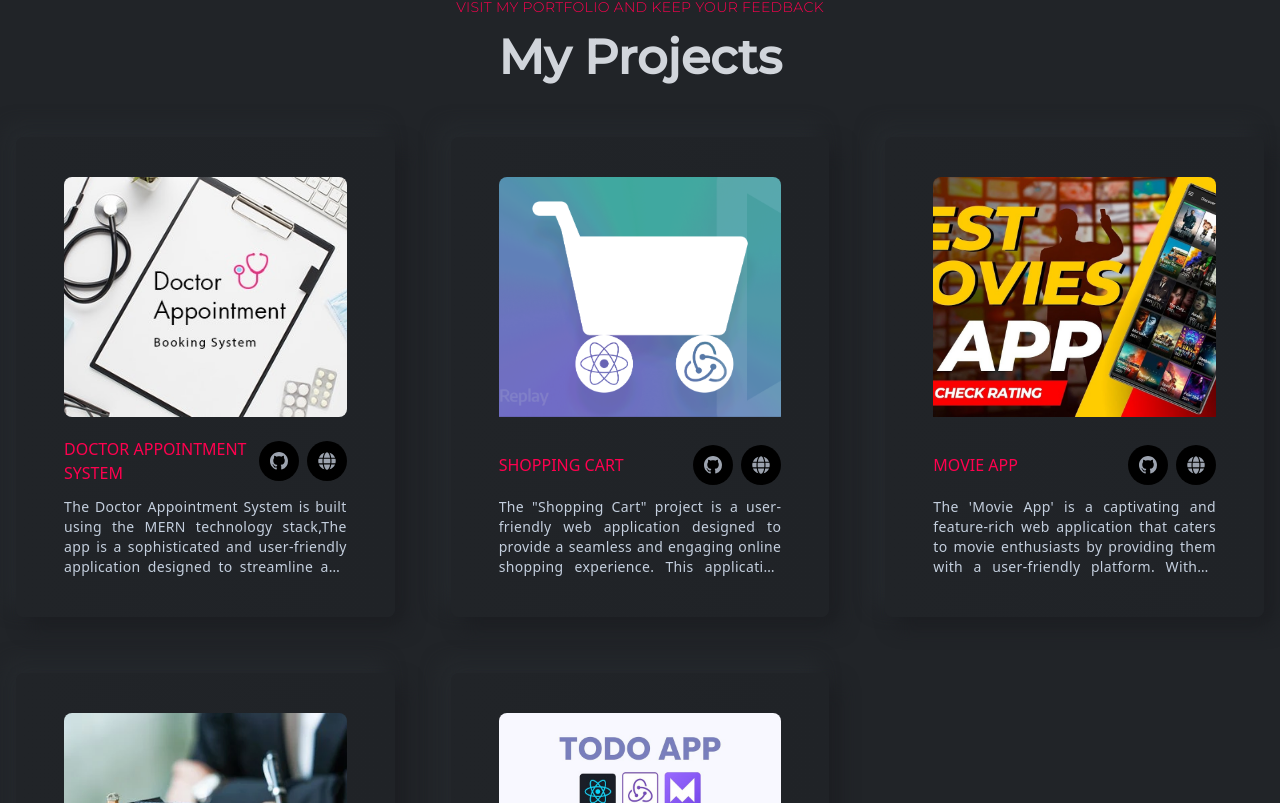
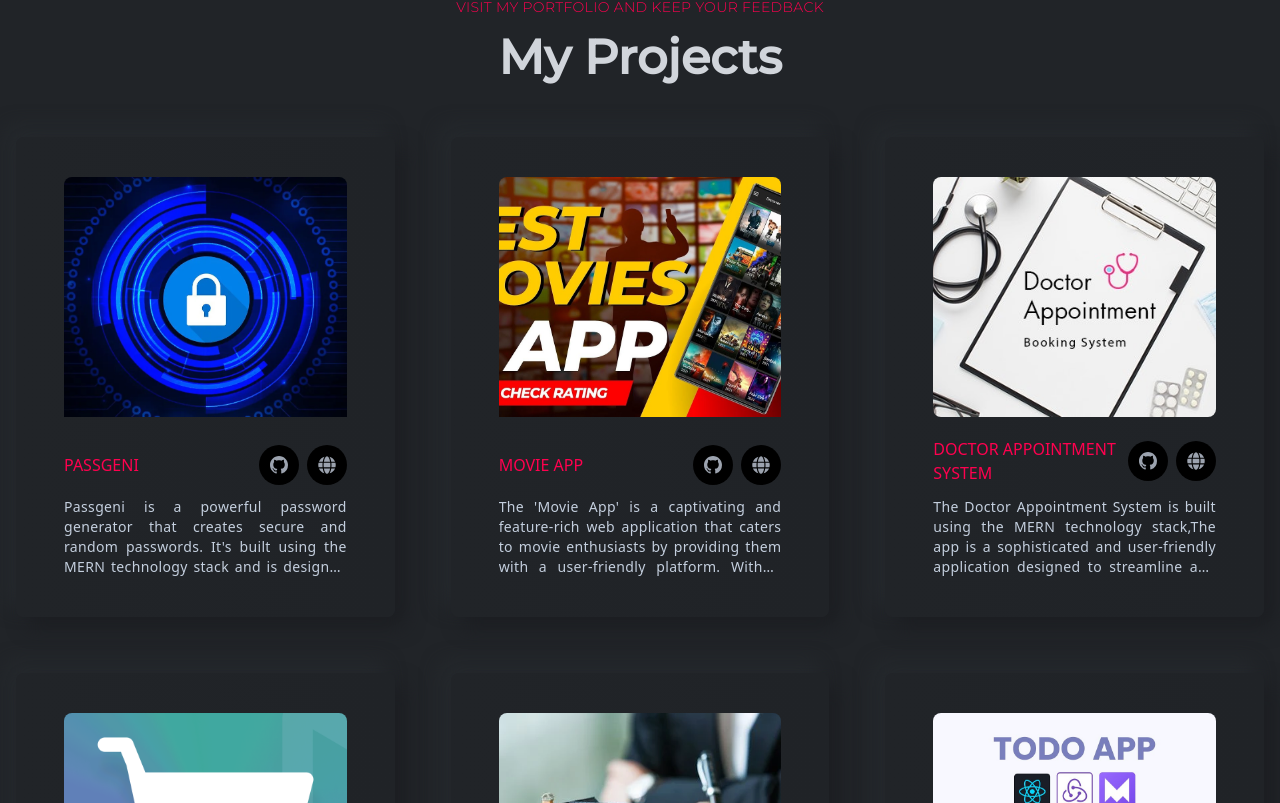
Before and after one commit to QaziAhmad77/portfolio, a React (Vite) app: page / in a window 1280 px wide. Shown: the part 1537-2340 px from the top of the page. Built offline with nearby package versions, Linux system fonts and the light colour scheme.

Commit message:
portfolio updated

```diff
--- a/package.json
+++ b/package.json
@@ -18,6 +18,7 @@
     "react-scroll": "^1.8.9",
     "react-simple-typewriter": "^5.0.1",
     "react-slick": "^0.29.0",
+    "react-tooltip": "^5.21.1",
     "slick-carousel": "^1.8.1"
   },
   "devDependencies": {
--- a/src/assets/index.js
+++ b/src/assets/index.js
@@ -12,6 +12,7 @@ import cart from './images/projects/cart.png';
 import movie from './images/projects/movie.jpg';
 import realEstate from './images/projects/realEstate.webp';
 import todo from './images/projects/todo.jpg';
+import passgeni from './images/projects/passgeni.webp';
 
 export {
   logo,
@@ -28,4 +29,5 @@ export {
   movie,
   realEstate,
   todo,
+  passgeni
 };
--- a/src/components/projects/ProjectCard.jsx
+++ b/src/components/projects/ProjectCard.jsx
@@ -1,6 +1,7 @@
 import { BsGithub } from 'react-icons/bs';
 import { FaGlobe } from 'react-icons/fa';
-const ProjectCard = ({ title, des, src, link, url }) => {
+import { Tooltip } from 'react-tooltip';
+const ProjectCard = ({ title, des, src, link, url, isPrivate }) => {
   return (
     <div className="w-full p-4 xl:px-12 h-auto xl:py-10 rounded-lg shadow-shadowOne flex flex-col bg-gradient-to-r from-bodyColor to-[#202327] group hover:bg-gradient-to-b hover:from-gray-900 hover:gray-900 transition-colors duration-1000">
       <div className="w-full h-[80%] overflow-hidden rounded-lg">
@@ -16,17 +17,28 @@ const ProjectCard = ({ title, des, src, link, url }) => {
             <h3 className="text-base uppercase text-designColor font-normal">
               {title}
             </h3>
+
             <div className="flex gap-2">
-              <span className="text-lg w-10 h-10 rounded-full bg-black inline-flex justify-center items-center text-gray-400 hover:text-designColor duration-300 cursor-pointer">
-                <a href={link}>
+              {isPrivate ? (
+                <span
+                  className="text-lg w-10 h-10 rounded-full bg-black inline-flex justify-center items-center text-gray-400 duration-300 cursor-not-allowed"
+                  data-tip="This project is private" // Tooltip text
+                >
                   <BsGithub />
+                </span>
+              ) : (
+                <a href={link} target="_blank" rel="noopener noreferrer">
+                  <span className="text-lg w-10 h-10 rounded-full bg-black inline-flex justify-center items-center text-gray-400 hover:text-designColor duration-300 cursor-pointer">
+                    <BsGithub />
+                  </span>
                 </a>
-              </span>
-              <span className="text-lg w-10 h-10 rounded-full bg-black inline-flex justify-center items-center text-gray-400 hover:text-designColor duration-300 cursor-pointer">
-                <a href={url}>
+              )}
+              <Tooltip effect="solid" />
+              <a href={url} target="_blank" rel="noopener noreferrer">
+                <span className="text-lg w-10 h-10 rounded-full bg-black inline-flex justify-center items-center text-gray-400 hover:text-designColor duration-300 cursor-pointer">
                   <FaGlobe />
-                </a>
-              </span>
+                </span>
+              </a>
             </div>
           </div>
           <p className="text-sm text-justify tracking-wide mt-3 hover:text-gray-100 duration-300 line-clamp-4 hover:line-clamp-none">
--- a/src/components/projects/Projects.jsx
+++ b/src/components/projects/Projects.jsx
@@ -1,6 +1,6 @@
 import Title from '../layouts/Title';
 import ProjectCard from './ProjectCard';
-import { doctor, cart, movie, realEstate, todo } from '../../assets';
+import { doctor, cart, movie, realEstate, todo, passgeni } from '../../assets';
 
 const Projects = () => {
   return (
@@ -16,6 +16,20 @@ const Projects = () => {
       </div>
       <div className="grid grid-cols-1 md:grid-cols-2 xl:grid-cols-3 gap-6 xl:gap-14">
         <ProjectCard
+          title="Passgeni"
+          des="Passgeni is a powerful password generator that creates secure and random passwords. It's built using the MERN technology stack and is designed to help you generate strong passwords for your accounts and services."
+          src={passgeni}
+          url="https://passgeni.online/"
+          isPrivate={true}
+        />
+        <ProjectCard
+          title="Movie App"
+          des="The 'Movie App' is a captivating and feature-rich web application that caters to movie enthusiasts by providing them with a user-friendly platform. With a powerful technology stack that includes React.js with Redux, SASS, HTML, and integration with an external API for fetching movie data, "
+          src={movie}
+          link="https://github.com/QaziAhmad77/RTK-movies-site"
+          url="https://movie-site-jade.vercel.app/"
+        />
+        <ProjectCard
           title="Doctor Appointment System"
           des="The Doctor Appointment System is built using the MERN technology stack,The app is a sophisticated and user-friendly application designed to streamline and enhance the process of scheduling medical appointments. "
           src={doctor}
@@ -28,13 +42,6 @@ const Projects = () => {
           src={cart}
           link="https://github.com/QaziAhmad77/redux-cart"
           url="https://rtk-ecommerce-ten.vercel.app/"
-        />
-        <ProjectCard
-          title="Movie App"
-          des="The 'Movie App' is a captivating and feature-rich web application that caters to movie enthusiasts by providing them with a user-friendly platform. With a powerful technology stack that includes React.js with Redux, SASS, HTML, and integration with an external API for fetching movie data, "
-          src={movie}
-          link="https://github.com/QaziAhmad77/RTK-movies-site"
-          url="https://movie-site-jade.vercel.app/"
         />
         <ProjectCard
           title="Real Estate Website"
```
Also changed, not shown: src/assets/images/projects/passgeni.webp (added), 7 other files (tests, documents, lock files or other folders).
